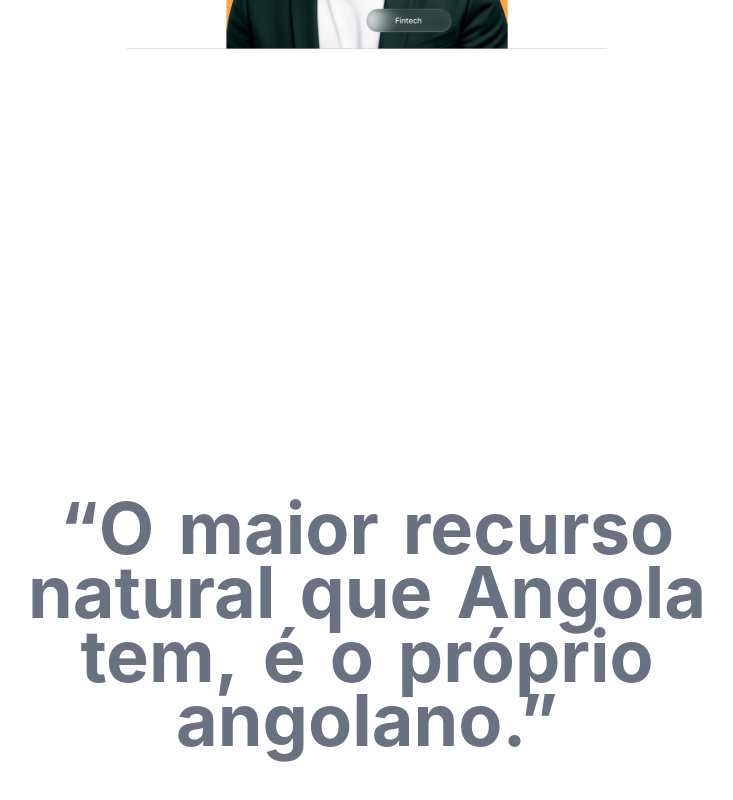
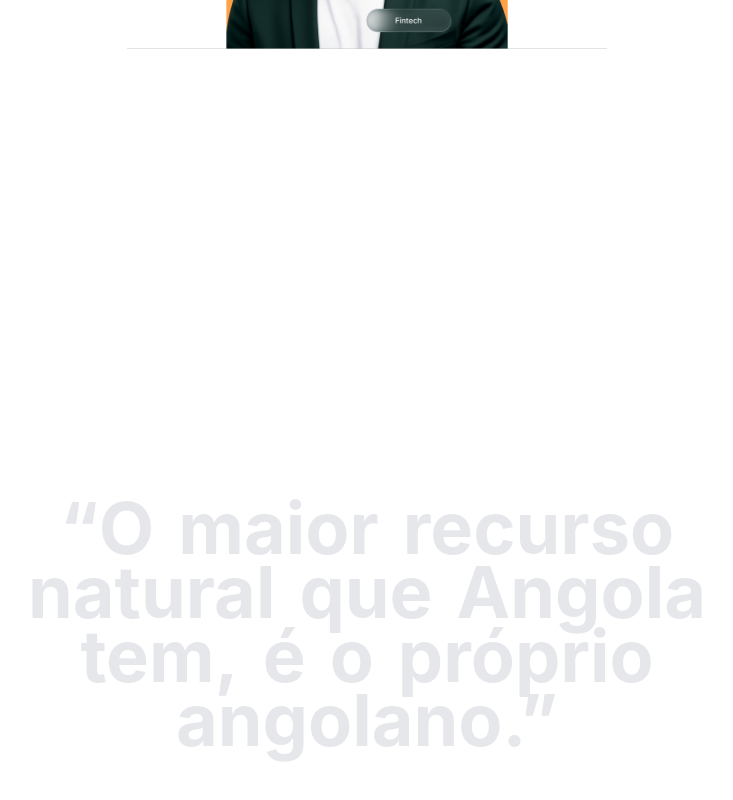
Before and after one commit to ImaCod3r/morato-custodio-website, a React (Vite) app: page / in a window 1280 px wide. Shown: the part 576-1376 px from the top of the page, without its empty margins (273-1006 px from the left). Built offline with nearby package versions, Linux system fonts and the light colour scheme; no server answers.

Commit message:
fix: update image paths to relative URLs and adjust styles for improved layout in Hero and TextReveal components

```diff
--- a/index.html
+++ b/index.html
@@ -68,7 +68,7 @@
         "@type": "Person",
         "name": "Morato Custódio",
         "url": "https://moratocustodio.com/",
-        "image": "https://moratocustodio.com/og-cover.png",
+        "image": "/og-cover.png",
         "jobTitle": "Empreendedor",
         "nationality": "Angolana",
         "description": "Empreendedor angolano apaixonado por levar inclusão financeira e digital aos milhões de angolanos que ainda estão fora do sistema convencional.",
--- a/src/components/Hero.tsx
+++ b/src/components/Hero.tsx
@@ -11,10 +11,10 @@ function Hero() {
     >
       <div className="flex flex-col items-center justify-center gap-6 px-6 md:flex-none">
         <Reveal direction="down" delay={0.5}>
-          <p className="text-4xl md:text-5xl font-bold text-center">{greeting}</p>
-          <div className="flex items-end gap-1">
+          <p className="text-3xl sm:text-4xl md:text-5xl font-bold text-center">{greeting}</p>
+          <div className="flex flex-wrap items-end justify-center gap-1">
             <p className="text-lg md:text-xl">{intro}</p>
-            <h1 className="text-4xl md:text-5xl">{name}</h1>
+            <h1 className="text-3xl sm:text-4xl md:text-5xl">{name}</h1>
           </div>
         </Reveal>
       </div>
--- a/src/components/ui/TextReveal.tsx
+++ b/src/components/ui/TextReveal.tsx
@@ -34,7 +34,7 @@ export const TextReveal: FC<TextRevealProps> = ({ children, className }) => {
       >
         <span
           className={
-            "flex flex-wrap justify-center p-5 text-3xl text-center font-bold text-black/20 leading-8 md:leading-16 md:p-8 md:text-5xl lg:p-10 lg:text-6xl xl:text-7xl dark:text-white/20"
+            "flex flex-wrap justify-center p-5 text-3xl text-center font-bold text-black/20 leading-8 md:leading-16 md:p-8 md:text-5xl lg:p-10 lg:text-6xl xl:text-7xl"
           }
         >
           {words.map((word, i) => {
@@ -62,10 +62,10 @@ const Word: FC<WordProps> = ({ children, progress, range }) => {
   const opacity = useTransform(progress, range, [0, 1]);
   return (
     <span className="relative mx-1 lg:mx-1.5 xl:mx-3">
-      <span className="absolute left-0 top-0 text-gray-500 dark:text-gray-400">
+      <span className="absolute left-0 top-0 text-gray-200 dark:text-gray-400">
         {children}
       </span>
-      <motion.span style={{ opacity: opacity }} className={"text-black"}>
+      <motion.span style={{ opacity: opacity }} className={"text-black dark:text-white"}>
         {children}
       </motion.span>
     </span>
--- a/src/index.css
+++ b/src/index.css
@@ -1,5 +1,12 @@
 @import "tailwindcss";
 
+html,
 body {
-    background: #ffff;
+    max-width: 100%;
+    /* clip (not hidden) evita scroll horizontal sem quebrar o position: sticky do TextReveal */
+    overflow-x: clip;
 }
+
+body {
+    background: #fff;
+}
```
